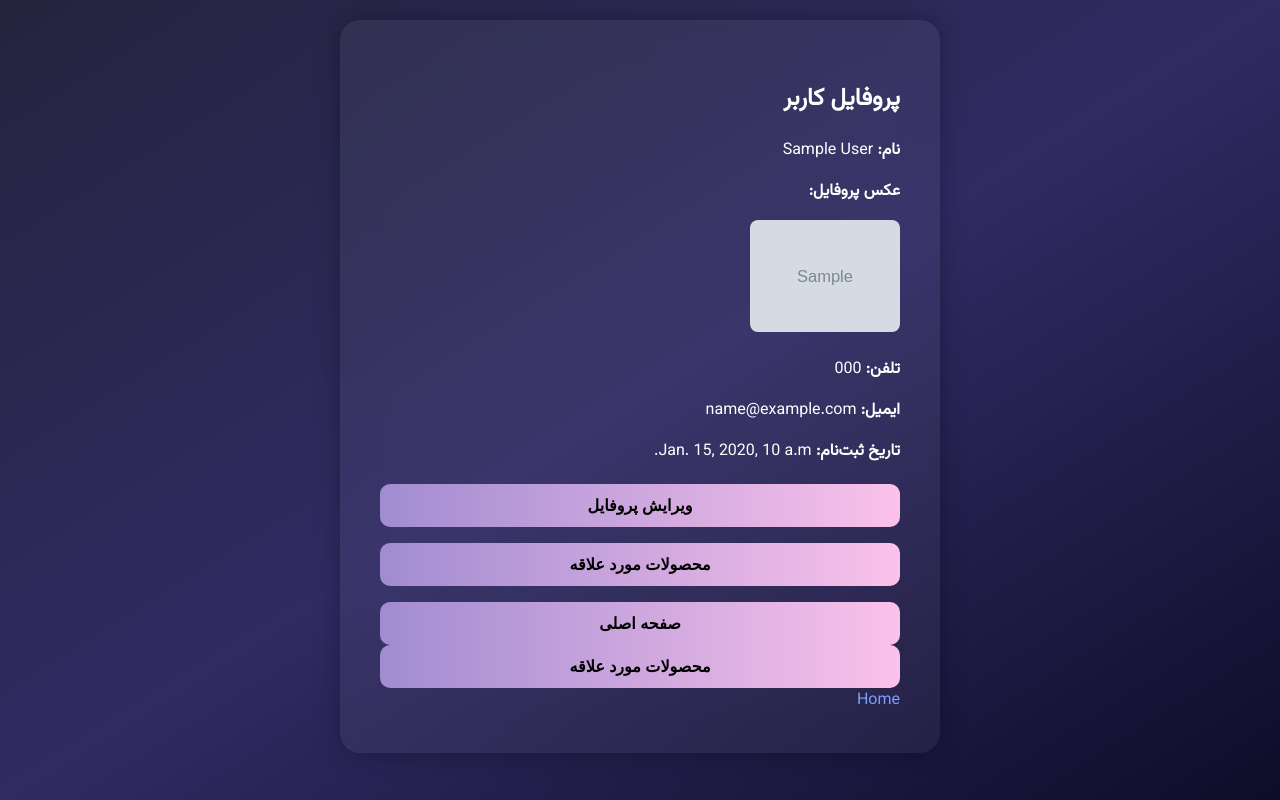
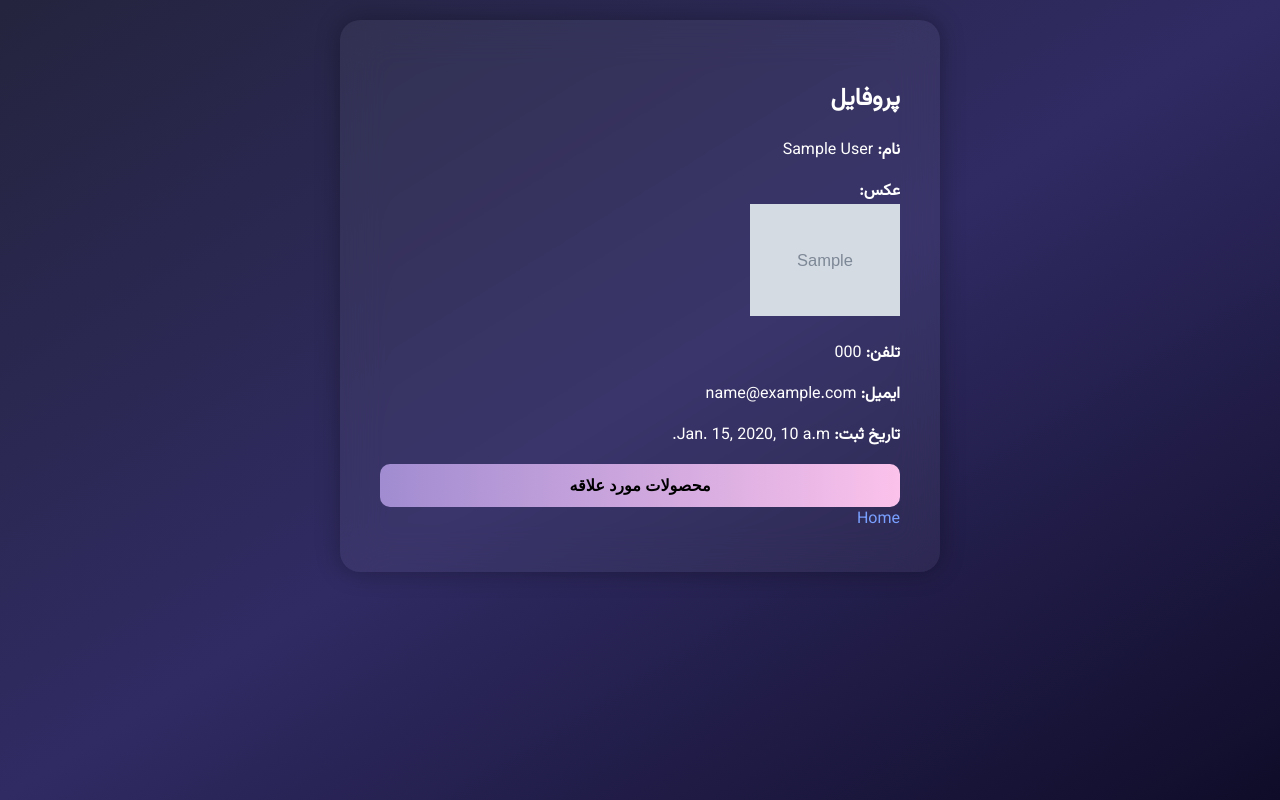
Before and after one commit to nimamze/CoffeeShop, a Django app: template templates/accounts/UserProfile.html in a window 1280 px wide. Run offline with Django 3.2, Linux system fonts and the light colour scheme; the template is opened without the code that fills it: most values are stand-ins (such as "Sample title", 1, 10 or a date in 2020); grey boxes marked "Sample" are stand-in pictures.

Commit message:
debag conflicts

```diff
--- a/accounts/urls.py
+++ b/accounts/urls.py
@@ -1,8 +1,7 @@
 from django.urls import path
 from django.contrib.auth.views import LogoutView
 from django.conf import settings
-from django.conf.urls.static import static
-from shop.views import ProductDetailView
+
 from .views import (
     UpdateProfileView,
     UserFavoritesView,
@@ -22,5 +21,5 @@ urlpatterns = [
     path('login/', CustomLoginView.as_view(), name='login'),
     path('logout/', LogoutView.as_view(), name='logout'),
     path('signup/', SignUpView.as_view(), name='signup'),
-    path('products/<int:pk>/', ProductDetailView.as_view(), name='product_detail'),
+
 ]
--- a/templates/accounts/UserProfile.html
+++ b/templates/accounts/UserProfile.html
@@ -3,32 +3,16 @@
 
 {% block content %}
 <div class="card">
-    <h2>پروفایل کاربر</h2>
-
+    <h2>پروفایل</h2>
     <p><strong>نام:</strong> {{ user_profile.first_name }} {{ user_profile.last_name }}</p>
-
     {% if user_profile.image %}
-    <p><strong>عکس پروفایل:</strong></p>
-    <img src="{{ user_profile.image.url }}" alt="Profile Image" width="150" style="border-radius: 8px;">
+    <p><strong>عکس:</strong><br><img src="{{ user_profile.image.url }}" alt="Profile Image" width="150"></p>
     {% else %}
-    <p><strong>عکس پروفایل:</strong> آپلود نشده</p>
+    <p><strong>عکس:</strong> آپلود نشده</p>
     {% endif %}
-
     <p><strong>تلفن:</strong> {{ user_profile.phone }}</p>
     <p><strong>ایمیل:</strong> {{ user_profile.email }}</p>
-    <p><strong>تاریخ ثبت‌نام:</strong> {{ user_profile.date }}</p>
-
-    <div style="margin-top: 20px;">
-        <a href="{% url 'user_update' %}" style="display: block; margin-bottom: 16px;">
-            <button>ویرایش پروفایل</button>
-        </a>
-        <a href="{% url 'favorites' %}" style="display: block; margin-bottom: 16px;">
-            <button>محصولات مورد علاقه</button>
-        </a>
-        <a href="{% url 'home' %}" style="display: block;">
-            <button>صفحه اصلی</button>
-        </a>
-    </div>
+    <p><strong>تاریخ ثبت:</strong> {{ user_profile.date }}</p>
 
     <a href="{% url 'favorites' %}">
         <button>محصولات مورد علاقه</button>
```
Also changed, not shown: accounts/migrations/0001_initial.py, accounts/migrations/0002_alter_customuser_first_name_and_more.py (deleted), shop/migrations/0001_initial.py.
